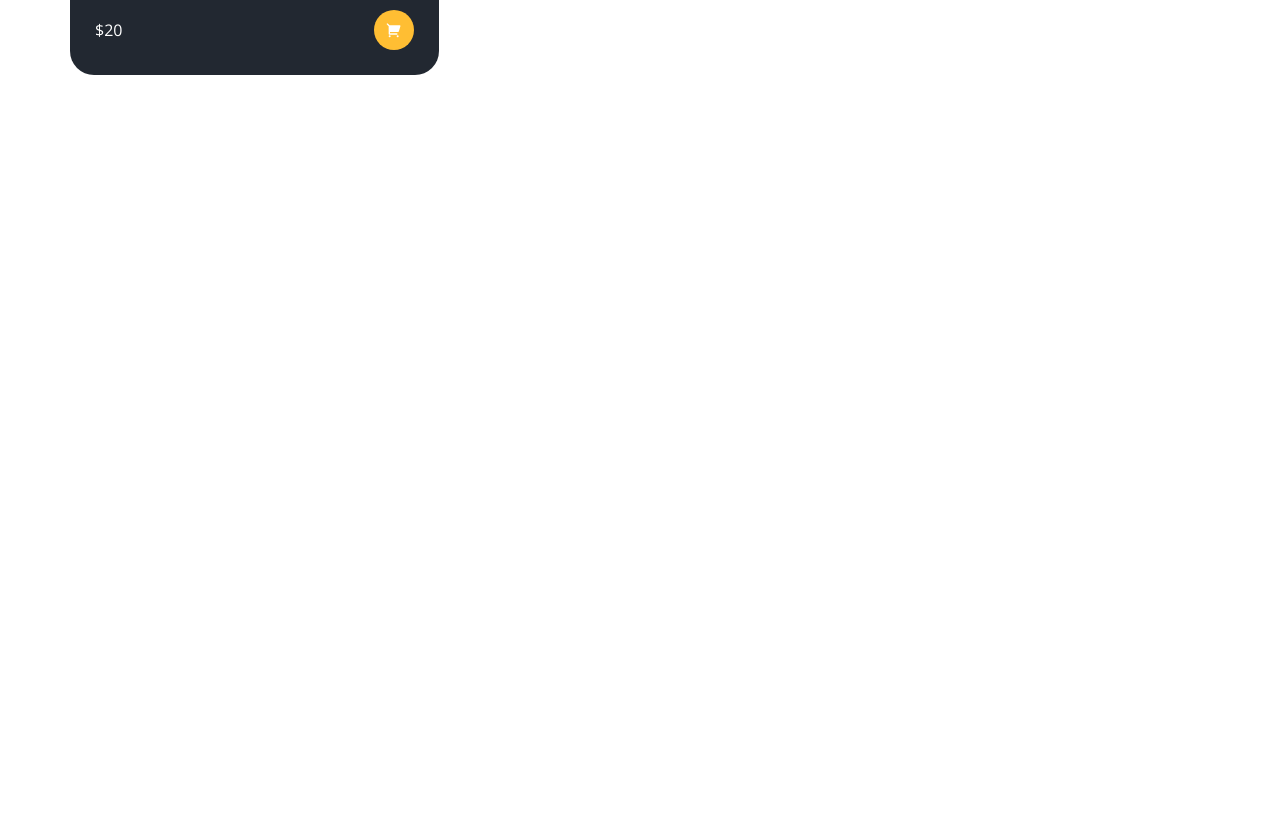
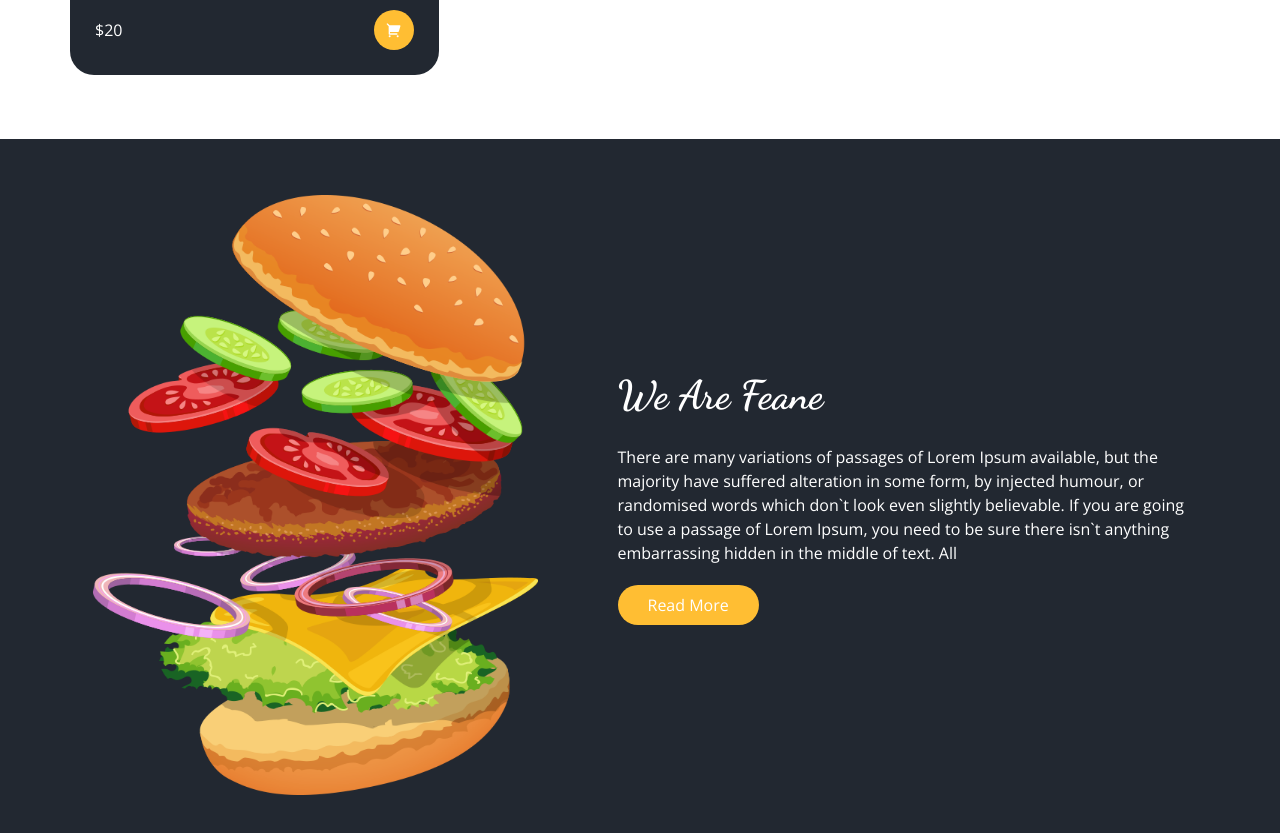
Before and after one commit to hkankyilmaz/meal-order-app, a Next.js app: page / in a window 1280 px wide. Shown: the part 2540-3373 px from the top of the page. Before the commit the page ends 2679 px from the top, so only its background shows below. Built offline with nearby package versions, Linux system fonts and the light colour scheme.

Commit message:
about component

```diff
--- /dev/null
+++ b/components/About.jsx
@@ -0,0 +1,30 @@
+import Image from "next/image";
+import Title from "./ui/Title";
+
+const About = () => {
+  return (
+    <div className="bg-secondary py-14">
+      <div className="container mx-auto flex items-center text-white gap-20 justify-center flex-wrap-reverse">
+        <div className="flex justify-center">
+          <div className="relative sm:w-[445px] sm:h-[600px] flex justify-center w-[300px] h-[450px]">
+            <Image src="/images/about-img.png" alt="" layout="fill" />
+          </div>
+        </div>
+        <div className="md:w-1/2 ">
+          <Title addClass="text-[40px]">We Are Feane</Title>
+          <p className="my-5 flex flex-col items-center">
+            There are many variations of passages of Lorem Ipsum available, but
+            the majority have suffered alteration in some form, by injected
+            humour, or randomised words which don`t look even slightly
+            believable. If you are going to use a passage of Lorem Ipsum, you
+            need to be sure there isn`t anything embarrassing hidden in the
+            middle of text. All
+          </p>
+          <button className="btn-primary">Read More</button>
+        </div>
+      </div>
+    </div>
+  );
+};
+
+export default About;
--- a/pages/home/index.jsx
+++ b/pages/home/index.jsx
@@ -1,5 +1,6 @@
 import React from "react";
 import Carousel from "../../components/Corousel";
+import About from "../../components/About";
 import Campaigns from "../../components/Campaigns";
 import MenuWrapper from "../../components/product/MenuWrapper";
 
@@ -9,6 +10,7 @@
       <Carousel />
       <Campaigns />
       <MenuWrapper />
+      <About />
     </div>
   );
 };
```
Also changed, not shown: public/images/about-img.png (added).
